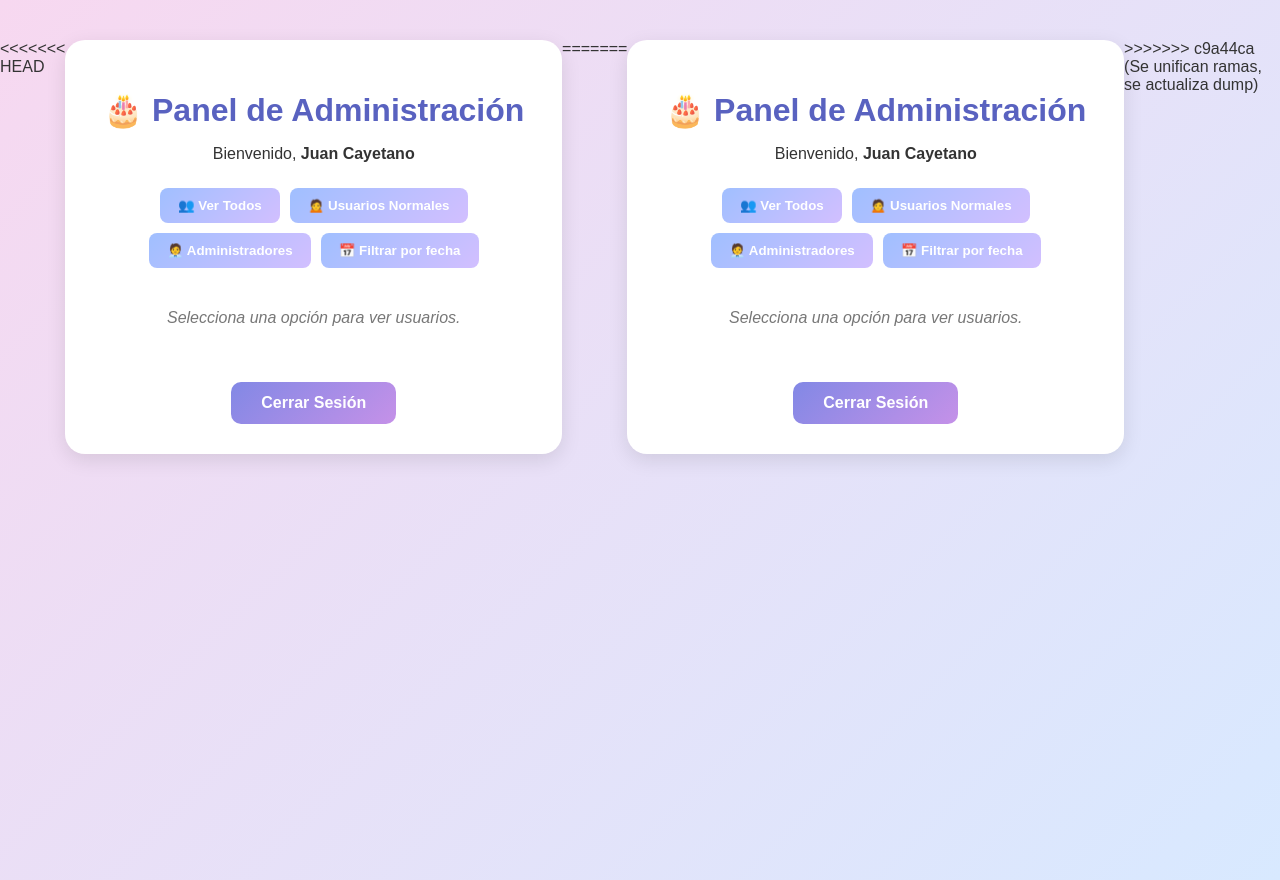
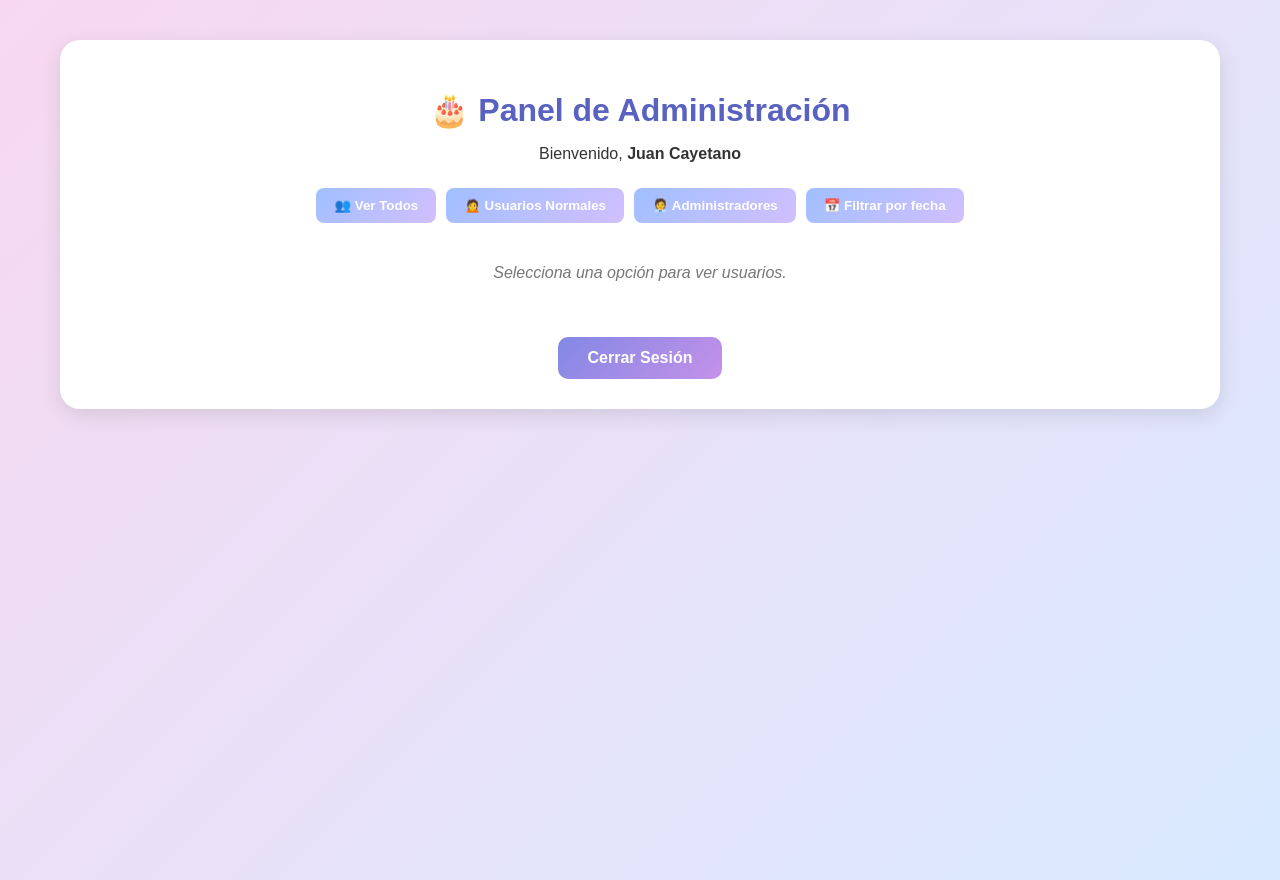
Before and after one commit to MrFranxis/Proyecto_B_Day_Connect, a PHP site: page /admin/home_admin.php in a window 1280 px wide. Run offline with PHP 8.4, Linux system fonts and the light colour scheme; a user stored in the database is signed in.

Commit message:
correccion

```diff
--- a/admin/home_admin.php
+++ b/admin/home_admin.php
@@ -1,44 +1,4 @@
-<<<<<<< HEAD
-<?php
 
-//home_admin
-session_start();
-if (!isset($_SESSION["id_usuario"]) || $_SESSION["rol"] != 1) {
-    header("Location: ../index.php");
-    exit;
-}
-?>
-<!DOCTYPE html>
-<html lang="es">
-<head>
-  <meta charset="UTF-8">
-  <meta name="viewport" content="width=device-width, initial-scale=1.0">
-  <title>Panel de Administración</title>
-  <link rel="stylesheet" href="../includes/css/style_admin.css">
-</head>
-<body>
-<div class="admin-container">
-  <h1>🎂 Panel de Administración</h1>
-  <p>Bienvenido, <strong><?= htmlspecialchars($_SESSION["nombre"]) ?></strong></p>
-
-  <div class="admin-menu">
-    <button data-tipo="todos">👥 Ver Todos</button>
-    <button data-tipo="usuario">🙍 Usuarios Normales</button>
-    <button data-tipo="admin">🧑‍💼 Administradores</button>
-    <button id="filtrarFecha">📅 Filtrar por fecha</button>
-  </div>
-
-  <div id="contenedor-tabla" class="tabla-dinamica">
-    <p class="info">Selecciona una opción para ver usuarios.</p>
-  </div>
-
-  <a class="logout" href="../logout.php">Cerrar Sesión</a>
-</div>
-
-<script src="js/admin.js"></script>
-</body>
-</html>
-=======
 <?php
 session_start();
 if (!isset($_SESSION["id_usuario"]) || $_SESSION["rol"] != 1) {
@@ -78,4 +38,3 @@ if (!isset($_SESSION["id_usuario"]) || $_SESSION["rol"] != 1) {
 <script src="js/admin.js"></script>
 </body>
 </html>
->>>>>>> c9a44ca (Se unifican  ramas, se actualiza dump)
```
